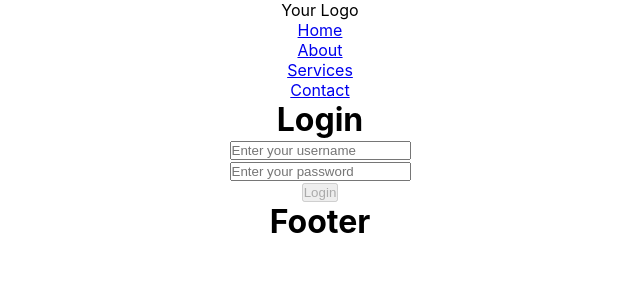
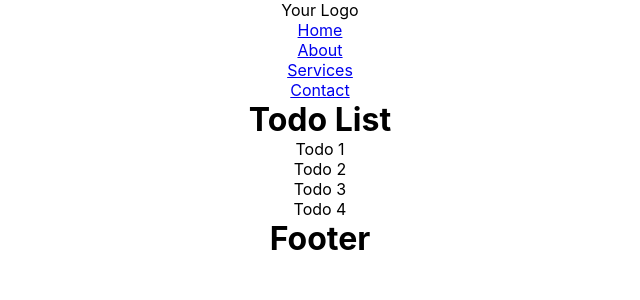
Before and after one commit to anandhalder/mytodoapp, a React (Create React App) app in the folder client/: page / in a window 1280 px wide. Shown: the top 300 px of the page, without its empty margins (320-960 px from the left). Built offline with nearby package versions, Linux system fonts and the light colour scheme.

Commit message:
Added TodoList Page.

```diff
--- a/client/src/App.tsx
+++ b/client/src/App.tsx
@@ -1,14 +1,14 @@
 import React from 'react';
-import Login from './components/Login';
 import Header from './components/Header';
 import Footer from "./components/Footer";
+import List from "./components/TodoList/List";
 import './App.css';
 
 function App() {
 	return (
 		<div className="App">
 			<Header/>
-			<Login/>
+			<List/>
 			<Footer/>
 		</div>
 	);
--- /dev/null
+++ b/client/src/components/TodoItem/Item.tsx
@@ -0,0 +1,12 @@
+import React from "react";
+
+interface ItemProps {
+	key: number;
+	value: string;
+}
+
+const Item: React.FC<ItemProps> = (item) => {
+	return (<li key={item.key}>{item.value}</li>);
+}
+
+export default Item;
--- /dev/null
+++ b/client/src/components/TodoList/List.tsx
@@ -0,0 +1,15 @@
+import Item from "../TodoItem/Item";
+
+function List() {
+
+	let todoList: string[] = ["Todo 1", "Todo 2", "Todo 3", "Todo 4"];
+
+	return (<div>
+		<h1>Todo List</h1>
+		<ul>
+			{todoList.map((todo, index) => (<Item key={index} value={todo}/>))}
+		</ul>
+	</div>);
+}
+
+export default List;
```
Also changed, not shown: client/src/index.tsx (+4 -4 lines).
